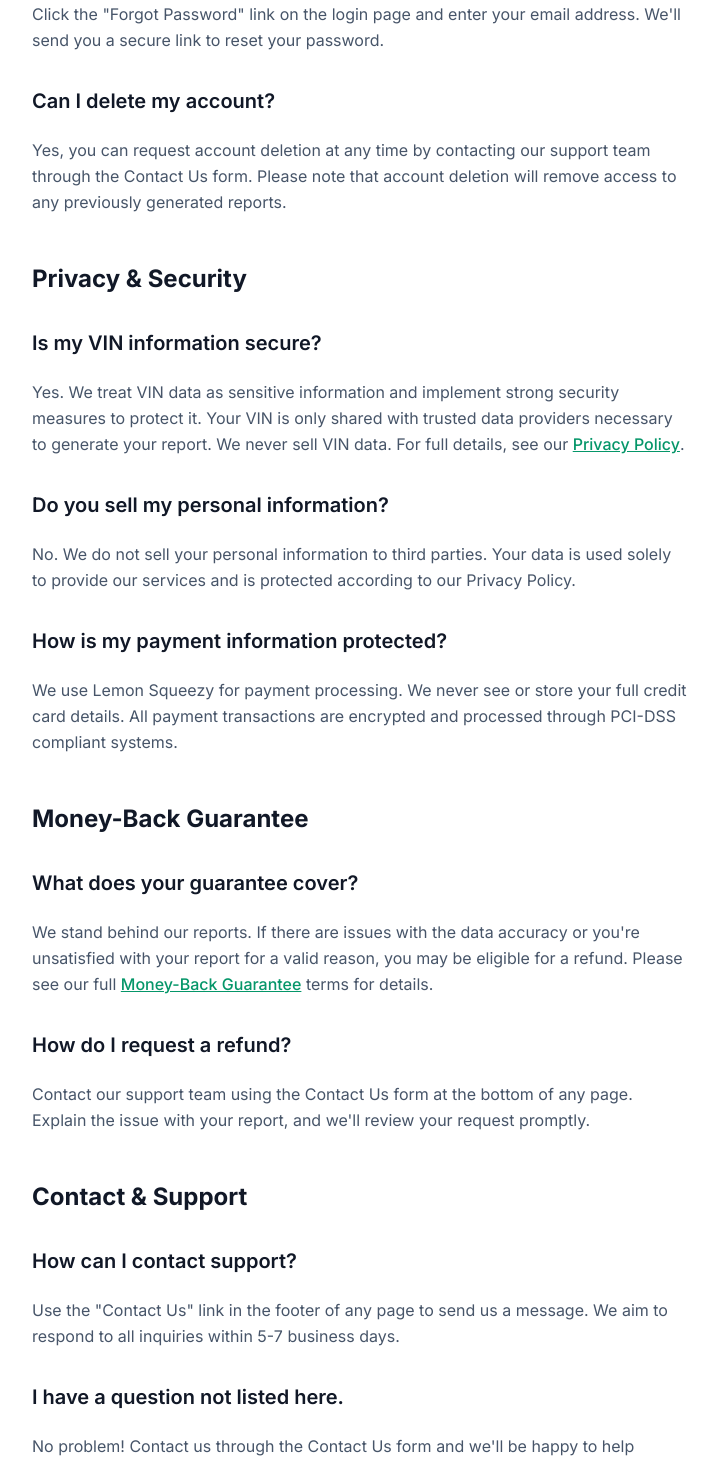
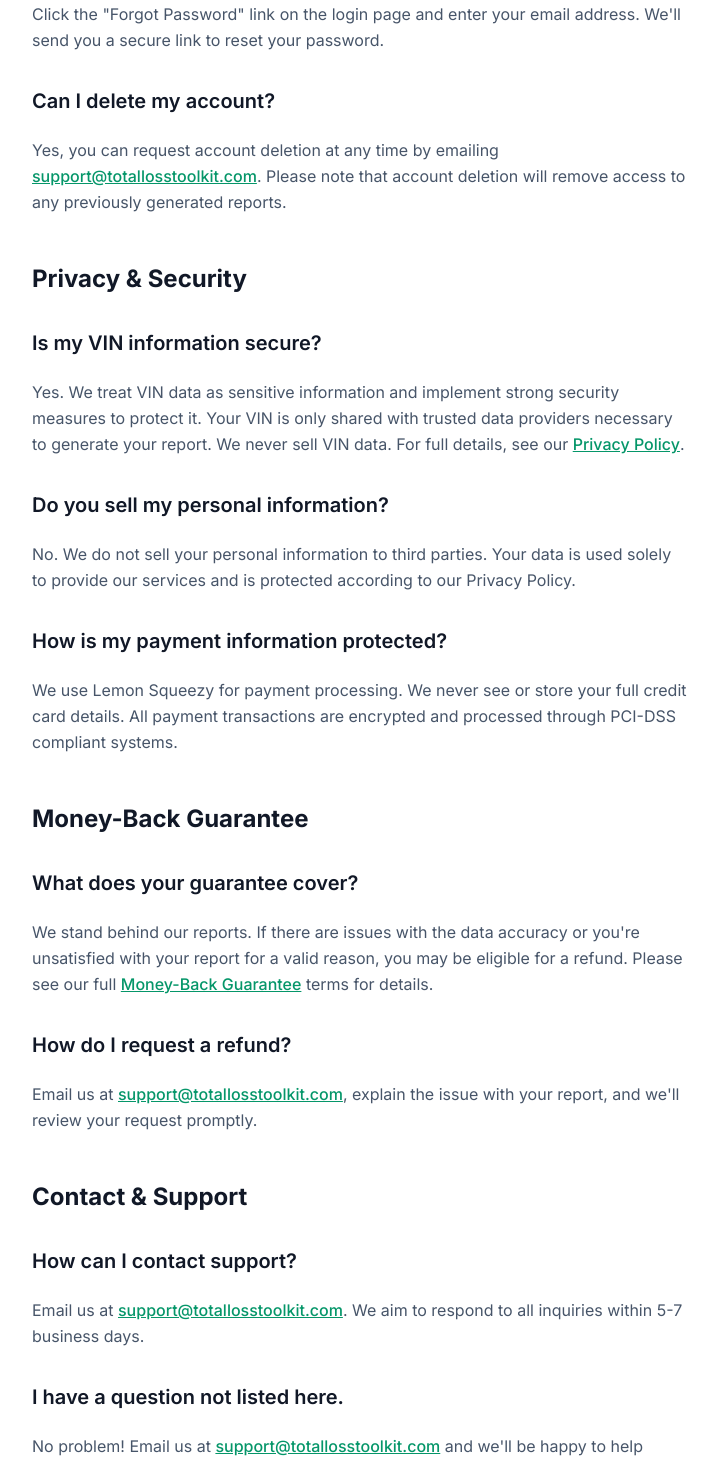
Before and after one commit to Lemmeyg/VehicleValuation, a Next.js app: page /faq in a window 1280 px wide. Shown: the part 4260-5724 px from the top of the page, without its empty margins (240-957 px from the left). Built offline with nearby package versions, Linux system fonts and the light colour scheme; no server answers.

Commit message:
feat: replace contact form references with support email in FAQ

```diff
--- a/app/faq/page.tsx
+++ b/app/faq/page.tsx
@@ -1,6 +1,7 @@
 import Navbar from '@/components/Navbar'
 import Footer from '@/components/Footer'
 import type { Metadata } from 'next'
+import { SUPPORT_EMAIL } from '@/lib/constants'
 
 const siteUrl = process.env.NEXT_PUBLIC_SITE_URL || 'https://www.totallosstoolkit.com'
 
@@ -369,9 +370,15 @@ export default function FAQPage() {
                       Can I delete my account?
                     </h3>
                     <p className="text-slate-600 leading-relaxed">
-                      Yes, you can request account deletion at any time by contacting our support
-                      team through the Contact Us form. Please note that account deletion will
-                      remove access to any previously generated reports.
+                      Yes, you can request account deletion at any time by emailing{' '}
+                      <a
+                        href={`mailto:${SUPPORT_EMAIL}`}
+                        className="text-primary-600 hover:underline"
+                      >
+                        {SUPPORT_EMAIL}
+                      </a>
+                      . Please note that account deletion will remove access to any previously
+                      generated reports.
                     </p>
                   </div>
                 </div>
@@ -447,8 +454,14 @@ export default function FAQPage() {
                       How do I request a refund?
                     </h3>
                     <p className="text-slate-600 leading-relaxed">
-                      Contact our support team using the Contact Us form at the bottom of any page.
-                      Explain the issue with your report, and we&apos;ll review your request
+                      Email us at{' '}
+                      <a
+                        href={`mailto:${SUPPORT_EMAIL}`}
+                        className="text-primary-600 hover:underline"
+                      >
+                        {SUPPORT_EMAIL}
+                      </a>
+                      , explain the issue with your report, and we&apos;ll review your request
                       promptly.
                     </p>
                   </div>
@@ -465,8 +478,14 @@ export default function FAQPage() {
                       How can I contact support?
                     </h3>
                     <p className="text-slate-600 leading-relaxed">
-                      Use the &quot;Contact Us&quot; link in the footer of any page to send us a
-                      message. We aim to respond to all inquiries within 5-7 business days.
+                      Email us at{' '}
+                      <a
+                        href={`mailto:${SUPPORT_EMAIL}`}
+                        className="text-primary-600 hover:underline"
+                      >
+                        {SUPPORT_EMAIL}
+                      </a>
+                      . We aim to respond to all inquiries within 5-7 business days.
                     </p>
                   </div>
 
@@ -475,8 +494,15 @@ export default function FAQPage() {
                       I have a question not listed here.
                     </h3>
                     <p className="text-slate-600 leading-relaxed">
-                      No problem! Contact us through the Contact Us form and we&apos;ll be happy to
-                      help answer any questions you have about our service.
+                      No problem! Email us at{' '}
+                      <a
+                        href={`mailto:${SUPPORT_EMAIL}`}
+                        className="text-primary-600 hover:underline"
+                      >
+                        {SUPPORT_EMAIL}
+                      </a>{' '}
+                      and we&apos;ll be happy to help answer any questions you have about our
+                      service.
                     </p>
                   </div>
                 </div>
@@ -489,7 +515,7 @@ export default function FAQPage() {
                 </p>
                 <p className="text-sm text-slate-600 mt-2">
                   Didn&apos;t find what you were looking for?{' '}
-                  <a href="#" className="text-primary-600 hover:underline">
+                  <a href={`mailto:${SUPPORT_EMAIL}`} className="text-primary-600 hover:underline">
                     Contact us
                   </a>{' '}
                   and we&apos;ll be happy to help.
```
